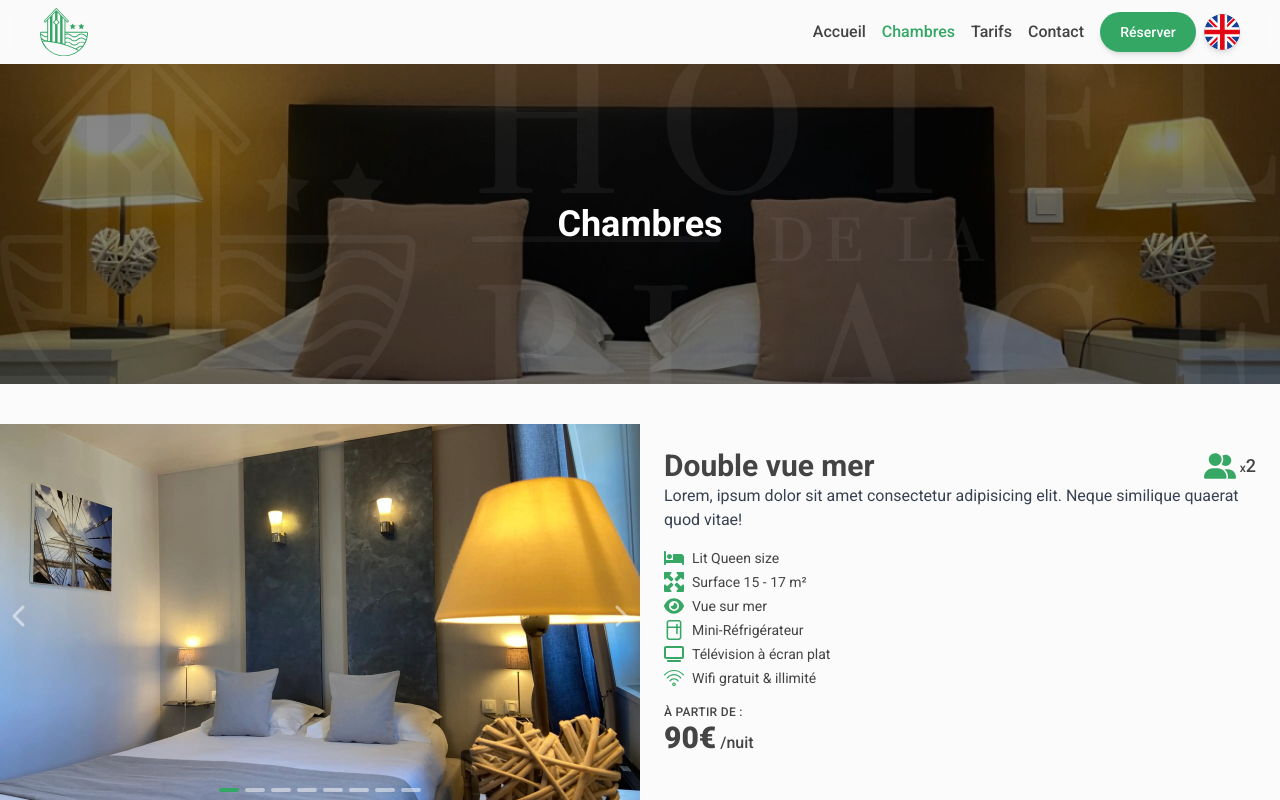
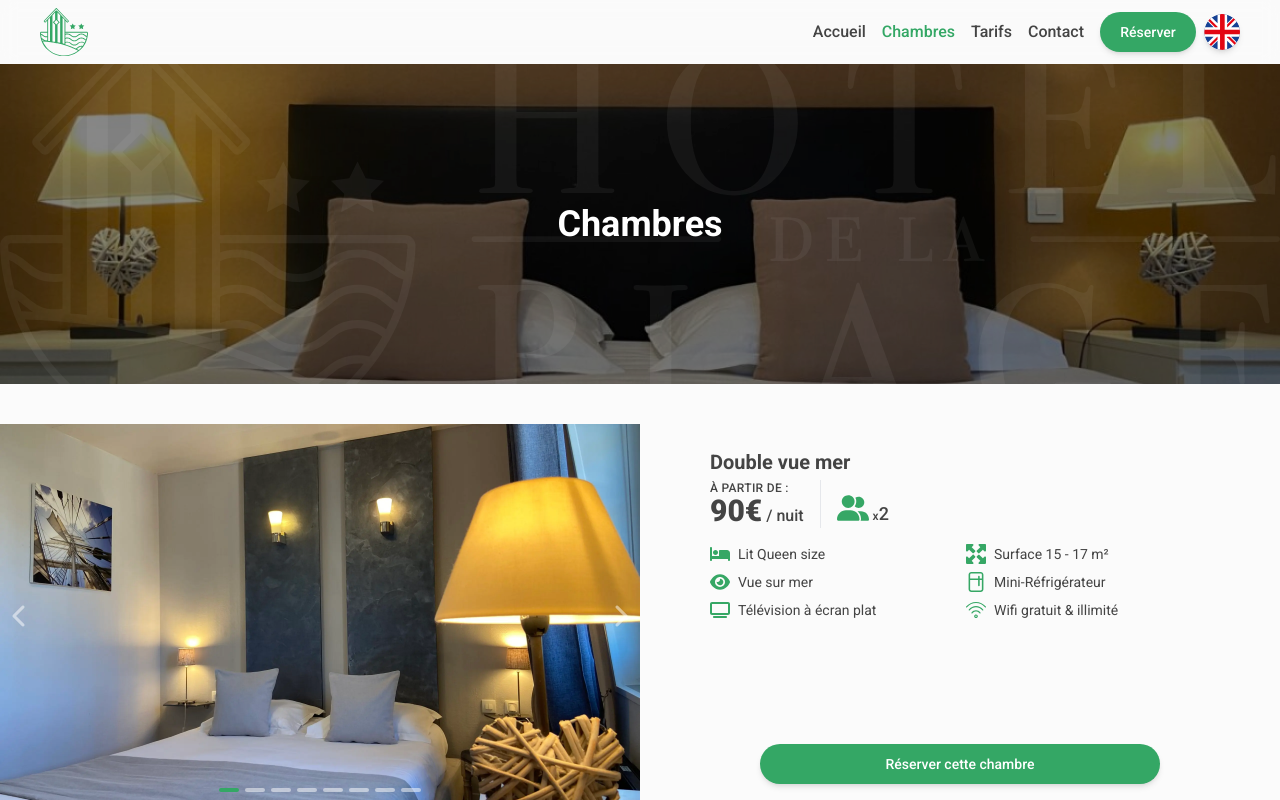
Before and after one commit to lesimpleliott/HDP-Houlgate, a React (Vite) app: page /rooms in a window 1280 px wide. Shown: the top 800 px of the page. Built offline with nearby package versions, Linux system fonts and the light colour scheme.

Commit message:
Rooms // Improve components: overview & full view

```diff
--- a/locales/en/translation.json
+++ b/locales/en/translation.json
@@ -97,6 +97,7 @@
       "Lorem ipsum dolor sit amet consectetur adipisicing elit. Rerum et facere eaque eveniet voluptate omnis hic cum earum! Minus cumque, earum maiores aliquam rerum sapiente blanditiis, quibusdam dicta dolorum alias neque sed, voluptatibus eaque consequatur natus? Hic veniam natus dicta!",
       "Lorem ipsum dolor sit amet consectetur adipisicing. Rerum et facere eaque eveniet voluptate omnis hic cum earum! Minus cumque, earum maiores aliquam rerum sapiente blanditiis, quibusdam dicta dolorum alias neque sed, voluptatibus eaque consequatur natus? Hic veniam natus dicta!"
     ],
+    "bookThisRoom": "Book this room",
     "seaview": "Sea view",
     "tv": "Flat screen TV",
     "wifi": "Free & unlimited wifi",
--- a/locales/fr/translation.json
+++ b/locales/fr/translation.json
@@ -97,6 +97,7 @@
       "Lorem ipsum dolor sit amet consectetur adipisicing elit. Rerum et facere eaque eveniet voluptate omnis hic cum earum! Minus cumque, earum maiores aliquam rerum sapiente blanditiis, quibusdam dicta dolorum alias neque sed, voluptatibus eaque consequatur natus? Hic veniam natus dicta!",
       "Lorem ipsum dolor sit amet consectetur adipisicing. Rerum et facere eaque eveniet voluptate omnis hic cum earum! Minus cumque, earum maiores aliquam rerum sapiente blanditiis, quibusdam dicta dolorum alias neque sed, voluptatibus eaque consequatur natus? Hic veniam natus dicta!"
     ],
+    "bookThisRoom": "Réserver cette chambre",
     "seaview": "Vue sur mer",
     "tv": "Télévision à écran plat",
     "wifi": "Wifi gratuit & illimité",
--- a/src/components/Carousel.tsx
+++ b/src/components/Carousel.tsx
@@ -44,7 +44,7 @@ const Carousel = ({ images, className }: CarouselProps) => {
         <button
           key={index}
           onClick={action}
-          className={`absolute top-1/2 ${button === "left" ? "left-0" : "right-0"} h-full w-1/6 -translate-y-1/2 text-white/50 hover:text-white md:w-10`}
+          className={`absolute top-1/2 ${button === "left" ? "left-0" : "right-0"} h-full w-1/6 max-w-20 -translate-y-1/2 text-white/50 hover:text-white md:w-10`}
         >
           <i className={`fa-solid fa-chevron-${button} text-2xl`}></i>
         </button>
--- a/src/layouts/Rooms/DetailList.tsx
+++ b/src/layouts/Rooms/DetailList.tsx
@@ -8,22 +8,22 @@ import { RoomInfosTypes } from "../../types/RoomTypes";
 const DetailList = ({ infos }: { infos: RoomInfosTypes }) => {
   const { t, i18n } = useTranslation();
 
-  const liBaseClasses = "flex gap-2";
-  const iconClasses = "w-5";
-  const textClasses = "text-sm";
+  const liClass = "flex gap-2 items-center";
+  const iconClass = "w-5";
+  const textClass = "text-sm";
 
   return (
-    <ul className="space-y-1">
+    <section className="w-full flex-1">
+      <ul className="grid items-center gap-x-3 gap-y-2 sm:grid-cols-2 md:grid-cols-1 lg:grid-cols-2">
         {/* LITS */}
-      <li className={liBaseClasses}>
-        <img src="/icons/bed.svg" className={iconClasses} />
-        <p className={textClasses}>{infos.bed[i18n.language]}</p>
+        <li className={liClass}>
+          <img src="/icons/bed.svg" className={iconClass} />
+          <p className={textClass}>{infos.bed[i18n.language]}</p>
         </li>
-
         {/* SUPERFICIE */}
-      <li className={liBaseClasses}>
-        <img src="/icons/area.svg" className={iconClasses} />
-        <p className={textClasses}>
+        <li className={liClass}>
+          <img src="/icons/area.svg" className={iconClass} />
+          <p className={textClass}>
             {typeof infos.area === "number"
               ? `${t("rooms.area")} ${infos.area} m²`
               : "min" in infos.area
@@ -31,47 +31,43 @@ const DetailList = ({ infos }: { infos: RoomInfosTypes }) => {
                 : `${t("rooms.area")} ~${infos.area.approx} m²`}
           </p>
         </li>
-
         {/* VUE */}
         {infos.roomType === "seaview" && (
-        <li className={liBaseClasses}>
-          <img src="/icons/view.svg" className={iconClasses} />
-          <p className={textClasses}>{t(`rooms.${infos.roomType}`)}</p>
+          <li className={liClass}>
+            <img src="/icons/view.svg" className={iconClass} />
+            <p className={textClass}>{t(`rooms.${infos.roomType}`)}</p>
           </li>
         )}
-
         {/* Mini-réfrigerateur */}
         {infos.fridge && (
-        <li className={liBaseClasses}>
-          <img src="/icons/fridge.svg" className={iconClasses} />
-          <p className={textClasses}>{t("rooms.fridge")}</p>
+          <li className={liClass}>
+            <img src="/icons/fridge.svg" className={iconClass} />
+            <p className={textClass}>{t("rooms.fridge")}</p>
           </li>
         )}
-
         {/* TV */}
         {infos.tv && (
-        <li className={liBaseClasses}>
-          <img src="/icons/tv.svg" className={iconClasses} />
-          <p className={textClasses}>{t("rooms.tv")}</p>
+          <li className={liClass}>
+            <img src="/icons/tv.svg" className={iconClass} />
+            <p className={textClass}>{t("rooms.tv")}</p>
           </li>
         )}
-
         {/* WIFI */}
         {infos.wifi && (
-        <li className={liBaseClasses}>
-          <img src="/icons/wifi.svg" className={iconClasses} />
-          <p className={textClasses}>{t("rooms.wifi")}</p>
+          <li className={liClass}>
+            <img src="/icons/wifi.svg" className={iconClass} />
+            <p className={textClass}>{t("rooms.wifi")}</p>
           </li>
         )}
-
         {/* HANDICAP */}
         {infos.handicap && (
-        <li className={liBaseClasses}>
-          <img src="/icons/handicap.svg" className={iconClasses} />
-          <p className={textClasses}>{t("rooms.handicap")}</p>
+          <li className={liClass}>
+            <img src="/icons/handicap.svg" className={iconClass} />
+            <p className={textClass}>{t("rooms.handicap")}</p>
           </li>
         )}
       </ul>
+    </section>
   );
 };
 
--- /dev/null
+++ b/src/layouts/Rooms/RoomHeader.tsx
@@ -0,0 +1,55 @@
+import { useTranslation } from "react-i18next";
+import { RoomTypes } from "../../types/RoomTypes";
+
+type RoomHeaderProps = {
+  room: RoomTypes;
+  className?: string;
+};
+
+const RoomHeader = ({ room, className }: RoomHeaderProps) => {
+  const { t, i18n } = useTranslation();
+
+  return (
+    <header className={`w-full flex flex-col gap-1 ${className}`}>
+      {/* TITRE + DESCRIPTION */}
+      <section>
+        <h3 className="text-xl font-bold">{room.title[i18n.language]}</h3>
+        {/* <p className="mb-2 text-sm italic text-gray-500">
+          {room.description[i18n.language]}
+        </p> */}
+      </section>
+
+      {/* TARIFS ET PERSONNES */}
+      <section className="flex items-center justify-start divide-x gap-4">
+        {/* TARIFS */}
+        <div className="">
+          <p className="text-xs font-medium uppercase tracking-wide">
+            {t("common.from")}
+            {i18n.language === "fr" ? " :" : ":"}
+          </p>
+          <p className="text-3xl font-extrabold leading-none">
+            {room.infos.price.min}€
+            <span className="text-base font-medium">
+              {" "}
+              / {t("common.night_one")}
+            </span>
+          </p>
+        </div>
+        {/* PERSONNES */}
+        <div className="flex h-full items-end gap-1 pl-4">
+          <img
+            src="/icons/users.svg"
+            alt={t("common.icon_users")}
+            className="w-8 pb-1"
+          />
+          <p className="text-lg font-medium">
+            <span className="text-xs">x</span>
+            {room.infos.persons}
+          </p>
+        </div>
+      </section>
+    </header>
+  );
+};
+
+export default RoomHeader;
--- a/src/layouts/Rooms/RoomsFullView.tsx
+++ b/src/layouts/Rooms/RoomsFullView.tsx
@@ -1,7 +1,9 @@
 import { useTranslation } from "react-i18next";
 import Carousel from "../../components/Carousel";
+import CtaButton from "../../components/CtaButton";
 import { RoomTypes } from "../../types/RoomTypes";
 import DetailList from "./DetailList";
+import RoomHeader from "./RoomHeader";
 
 type RoomsFullViewProps = {
   room: RoomTypes;
@@ -9,54 +11,34 @@ type RoomsFullViewProps = {
 };
 
 const RoomsFullView = ({ room, index }: RoomsFullViewProps) => {
-  const { t, i18n } = useTranslation();
+  const { t } = useTranslation();
   const even = (num: number) => num % 2 === 0;
 
   return (
     <article
       key={index}
-      className={`flex flex-col ${even(index) ? "md:flex-row" : "md:flex-row-reverse"}`}
+      className={`flex flex-col items-center md:items-stretch ${even(index) ? "md:flex-row" : "md:flex-row-reverse"}`}
     >
       <Carousel
         images={room.images}
         className="h-80 w-full bg-primary-100 object-cover md:h-96 md:w-1/2"
       />
 
-      {/* TEXTES */}
-      <section className={`flex w-full flex-col gap-4 p-6 md:w-1/2`}>
-        {/* Titre */}
-
-        <header>
-          <div className="flex justify-between">
-            <h2 className="text-3xl font-semibold">
-              {room.title[i18n.language]}
-            </h2>
-            <div className="flex items-center gap-1">
-              <img src="/icons/users.svg" className="w-8" alt="" />
-              <p className="text-lg font-medium">
-                <span className="text-xs">x</span>
-                {room.infos.persons}
-              </p>
-            </div>
-          </div>
-          <p className="text-gray-700">{room.description[i18n.language]}</p>
-        </header>
-
-        {/* DETAILS */}
-        <DetailList infos={room.infos} />
-
-        <div className="">
-          <p className="text-xs font-medium uppercase tracking-wide">
-            {t("common.from")}
-            {i18n.language === "fr" ? " :" : ":"}
-          </p>
-          <p className="text-3xl font-extrabold">
-            {room.infos.price.min}€
-            <span className="text-base font-medium">
-              {" /"}
-              {t("common.night_one")}
-            </span>
-          </p>
+      <section className={`w-full px-10 py-6 md:w-1/2`}>
+        <div className="mx-auto flex h-full w-full max-w-[500px] flex-col items-center gap-4">
+          {/* TITLE + INFOS */}
+          <RoomHeader room={room} />
+          {/* LIST */}
+          <DetailList infos={room.infos} />
+          {/* CTA */}
+          <CtaButton
+            type="link"
+            target="_blank"
+            href={`https://hotel.reservit.com/reservit/reserhotel.php?action=resa&hotelid=237827&catcode=${room.reservitID}`}
+            className="my-3 w-full max-w-[400px] md:my-0"
+          >
+            {t("rooms.bookThisRoom")}
+          </CtaButton>
         </div>
       </section>
     </article>
--- a/src/layouts/Rooms/RoomsOverviewCard.tsx
+++ /dev/null
@@ -1,65 +0,0 @@
-import { useTranslation } from "react-i18next";
-import { NavLink } from "react-router-dom";
-import { RoomTypes } from "../../types/RoomTypes";
-
-const RoomsOverviewCard = ({
-  room,
-  className,
-}: {
-  room: RoomTypes;
-  className?: string;
-}) => {
-  const { t, i18n } = useTranslation();
-
-  return (
-    <article className={`card flex flex-col p-3 ${className}`}>
-      {/* IMAGE */}
-      <img
-        src={room.images[0]}
-        className="max-h-52 w-full rounded-t-lg object-cover"
-      />
-
-      {/* <!-- TITRE + DESCRIPTION --> */}
-      <section className="mt-2 flex flex-1 flex-col px-1">
-        <h3 className="text-xl font-bold">{room.title[i18n.language]}</h3>
-        {/* <p className="text-sm mb-2 italic text-gray-500">
-          {room.description[i18n.language]}
-        </p> */}
-      </section>
-
-      {/* <!-- DETAILS --> */}
-      <section className="my-2 flex justify-between px-1">
-        <div className="">
-          <p className="text-xs font-medium uppercase tracking-wide">
-            {t("common.from")}
-            {i18n.language === "fr" ? " :" : ":"}
-          </p>
-          <p className="text-3xl font-extrabold">
-            {room.infos.price.min}€
-            <span className="text-base font-medium">
-              {" /"}
-              {t("common.night_one")}
-            </span>
-          </p>
-        </div>
-        <div className="flex items-end gap-1">
-          <img src="/icons/users.svg" className="w-8 pb-0.5" alt="" />
-          <p className="text-lg font-medium">
-            <span className="text-xs">x</span>
-            {room.infos.persons}
-          </p>
-        </div>
-      </section>
-
-      {/* <!-- BOUTON --> */}
-      <NavLink
-        to={`/rooms#${room.id}`}
-        className="rounded-md bg-gray-800 p-[9px] text-center text-sm font-semibold text-white hover:bg-gray-900"
-      >
-        {t("common.moreInfo")}
-      </NavLink>
-    </article>
-  );
-};
-
-export default RoomsOverviewCard;
--- a/src/pages/Rooms.tsx
+++ b/src/pages/Rooms.tsx
@@ -12,7 +12,7 @@ const Rooms = () => {
   const test = useTailwindBreakpoint("sm");
 
   return (
-    <main className="my-16 items-stretch">
+    <main className="my-16 items-center">
       {/* BANNER */}
       <section className="relative w-full overflow-hidden">
         <img
@@ -30,7 +30,7 @@ const Rooms = () => {
       </section>
 
       {/* ROOMS */}
-      <section className="">
+      <section className="w-full max-w-7xl">
         {rooms.map((room, index) => (
           <RoomsFullView key={index} index={index} room={room} />
         ))}
```
Also changed, not shown: src/layouts/Rooms/RoomsOverview.tsx (+23 -2 lines). Lines whose indentation alone changed are shown as unchanged.
